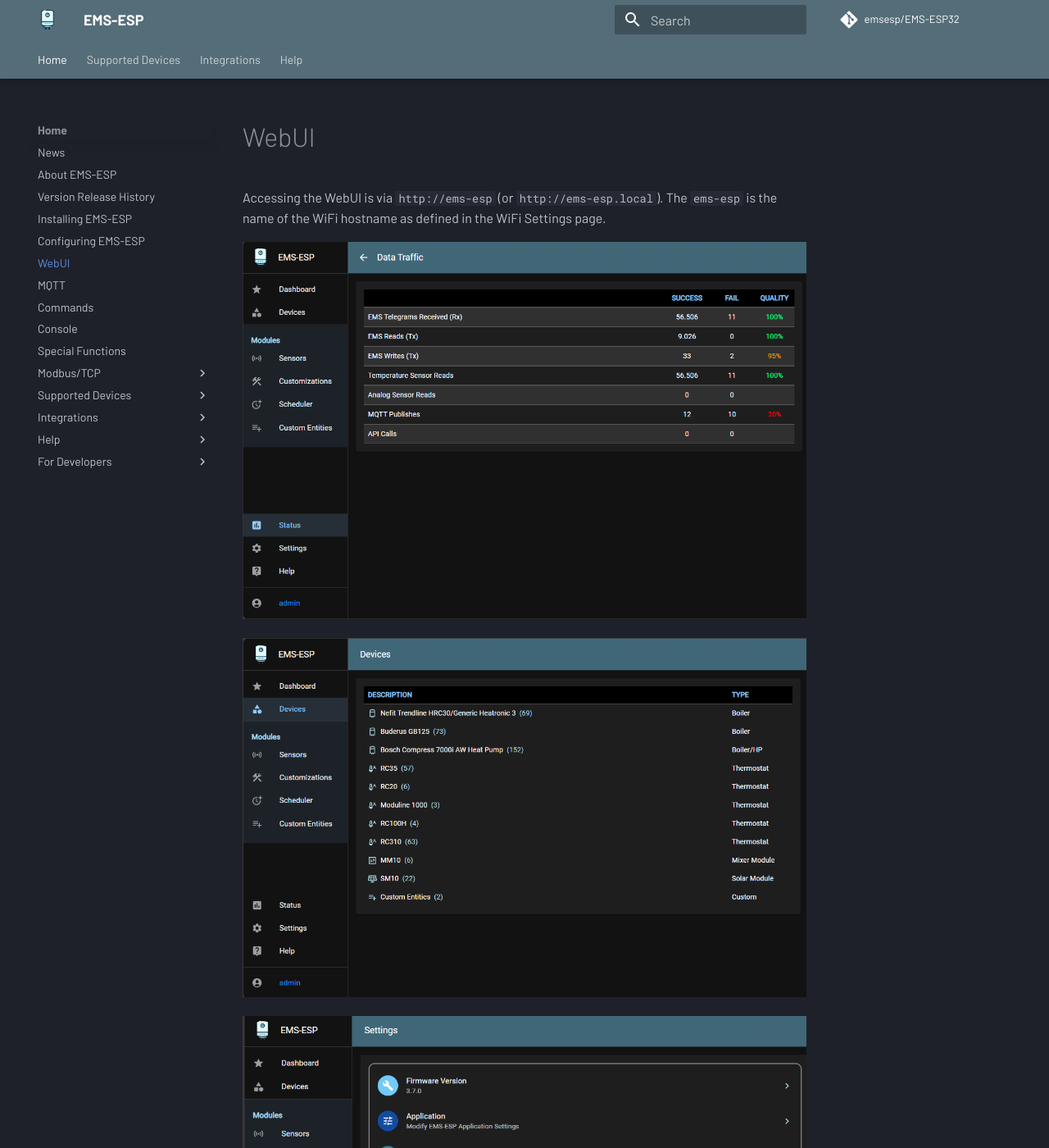
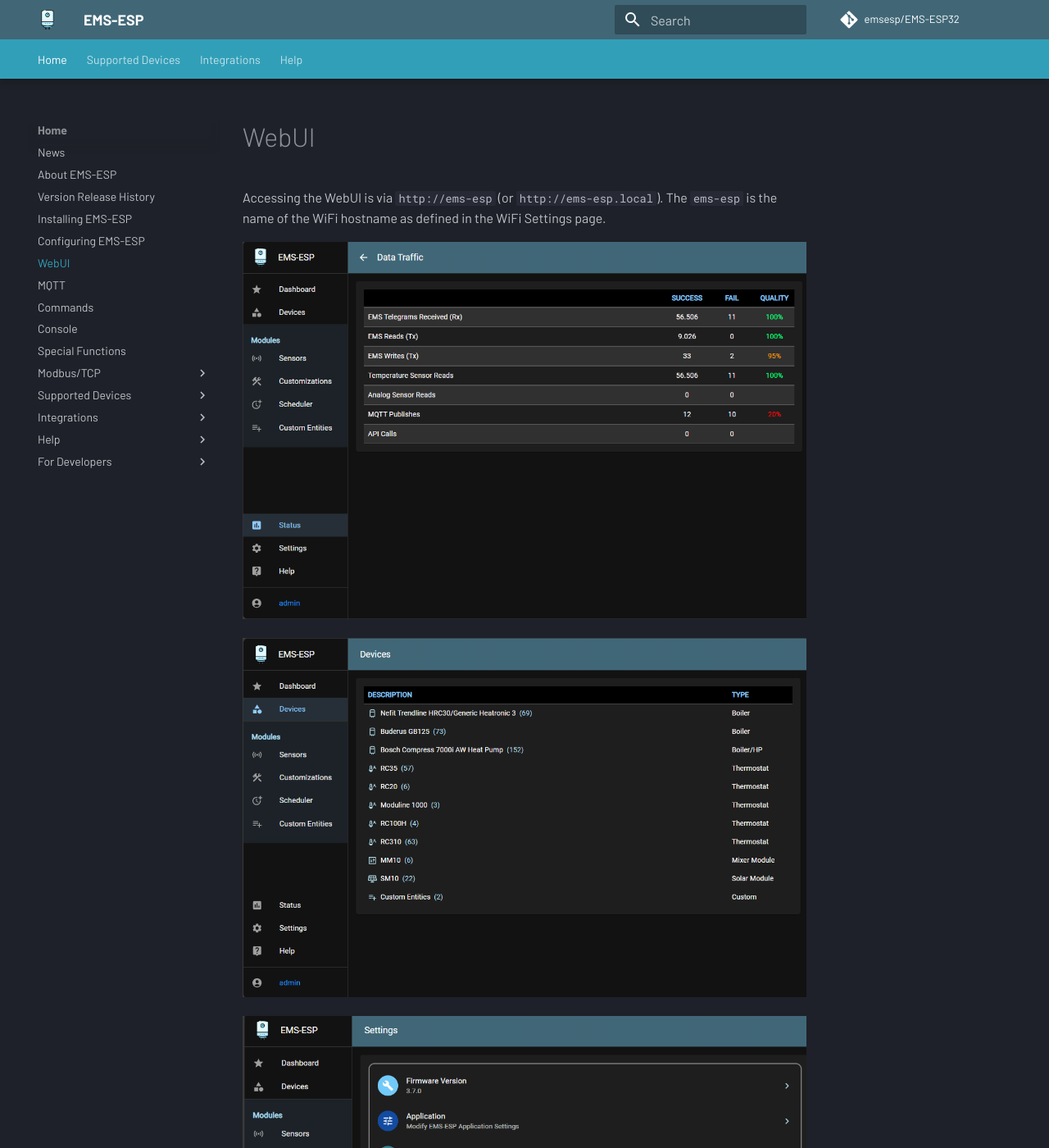
Before and after one commit to emsesp/docs, an MkDocs documentation site: the page built from docs/WebUI.md, in a window 1280 px wide and 1400 px high. Shown: the whole window at 82% size. Built offline with MkDocs 1.6.1 and Material for MkDocs 9.7.7, drawn with Linux system fonts in a browser that asks for light colours; comment, search, counter and statistics services are not loaded.

Commit message:
change colors

```diff
--- /dev/null
+++ b/docs/assets/css/emsesp.css
@@ -0,0 +1,8 @@
+:root {
+  --md-primary-fg-color:  #329fb8;
+  --md-accent-fg-color:  #ffa719;
+}
+
+.md-header {
+  background: #416777;
+}
--- a/mkdocs.yml
+++ b/mkdocs.yml
@@ -16,10 +16,10 @@
   - redirects:
       redirect_maps:
   - table-reader
-  - git-revision-date-localized
-  - git-committers:
-      repository: emsesp/docs
-      branch: main
+  # - git-revision-date-localized
+  # - git-committers:
+  #     repository: emsesp/docs
+  #     branch: main
 
 # strict: true
 
@@ -32,8 +32,10 @@
   palette:
     - media: '(prefers-color-scheme: dark)'
       scheme: slate
-      primary: blue grey
-      accent: light blue
+      # primary: blue grey
+      # accent: light blue
+      primary: custom
+      accent: custom
 
   features:
     - navigation.instant
@@ -88,6 +90,7 @@
 extra_css:
   - 'assets/css/anchor-fix.css'
   - 'assets/css/github.css'
+  - 'assets/css/emsesp.css'
 
 extra_javascript:
   - https://unpkg.com/tablesort@5.3.0/dist/tablesort.min.js
```
Also changed, not shown: docs/index.md (+5 -3 lines).
